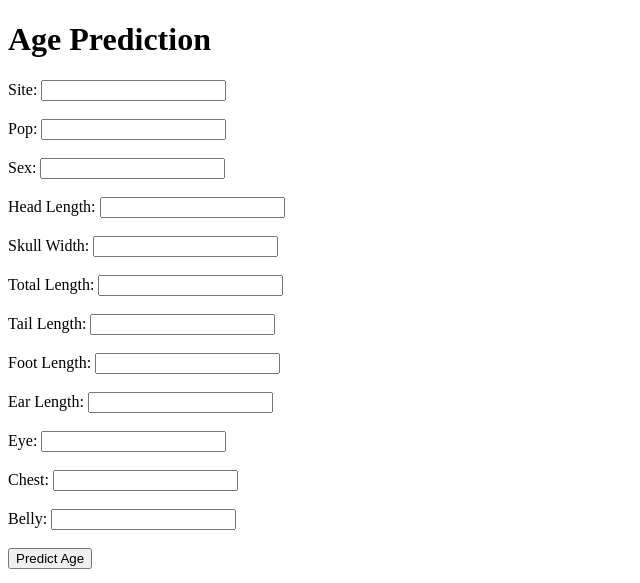
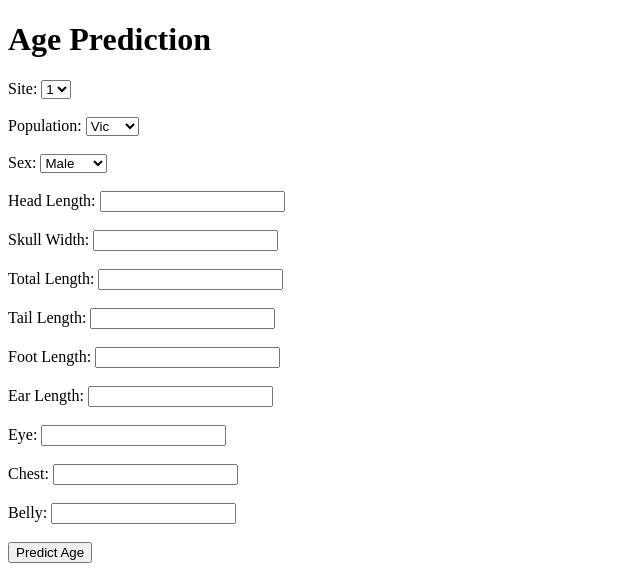
Before and after one commit to tushark10042001/Basic1.2-Possum, a Python web app: template templates/index.html in a window 1280 px wide. Shown: the top 583 px of the page, without its empty margins (0-640 px from the left). Run offline with Jinja, Linux system fonts and the light colour scheme; the template is opened without the code that fills it, so the values that code supplies are empty.

Commit message:
Update index.html

```diff
--- a/templates/index.html
+++ b/templates/index.html
@@ -11,58 +11,84 @@
     <form action="/predict" method="post">
 
         <label>Site:</label>
-        <input type="text" name="site" required>
+        <select name="site" required>
+            <option value="1">1</option>
+            <option value="2">2</option>
+            <option value="3">3</option>
+            <option value="4">4</option>
+            <option value="5">5</option>
+            <option value="6">6</option>
+            <option value="7">7</option>
+        </select>
+
         <br><br>
 
-        <label>Pop:</label>
-        <input type="text" name="Pop" required>
+        <label>Population:</label>
+        <select name="Pop" required>
+            <option value="Vic">Vic</option>
+            <option value="other">other</option>
+        </select>
+
         <br><br>
 
         <label>Sex:</label>
-        <input type="text" name="sex" required>
+        <select name="sex" required>
+            <option value="m">Male</option>
+            <option value="f">Female</option>
+        </select>
+
         <br><br>
 
         <label>Head Length:</label>
         <input type="number" step="any" name="hdlngth" required>
+
         <br><br>
 
         <label>Skull Width:</label>
         <input type="number" step="any" name="skullw" required>
+
         <br><br>
 
         <label>Total Length:</label>
         <input type="number" step="any" name="totlngth" required>
+
         <br><br>
 
         <label>Tail Length:</label>
         <input type="number" step="any" name="taill" required>
+
         <br><br>
 
         <label>Foot Length:</label>
         <input type="number" step="any" name="footlgth" required>
+
         <br><br>
 
         <label>Ear Length:</label>
         <input type="number" step="any" name="earconch" required>
+
         <br><br>
 
         <label>Eye:</label>
         <input type="number" step="any" name="eye" required>
+
         <br><br>
 
         <label>Chest:</label>
         <input type="number" step="any" name="chest" required>
+
         <br><br>
 
         <label>Belly:</label>
         <input type="number" step="any" name="belly" required>
+
         <br><br>
 
         <button type="submit">Predict Age</button>
 
     </form>
 
-    {% if prediction %}
+    {% if prediction is not none %}
         <h2>Predicted Age: {{ prediction }}</h2>
     {% endif %}
 
```
